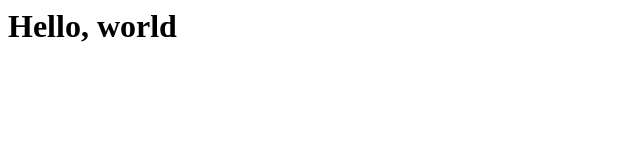
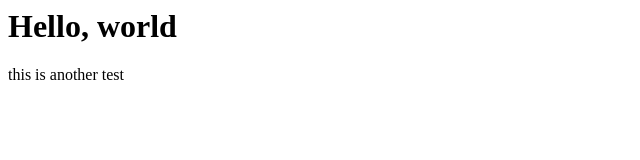
Before and after one commit to garthspence/webdevfun, a plain HTML site: page index.html in a window 1280 px wide. Shown: the whole page, without its empty margins (0-640 px from the left). Drawn offline with Linux system fonts and the light colour scheme.

Commit message:
new paragrah
second change

```diff
--- a/index.html
+++ b/index.html
@@ -1 +1,3 @@
 <h1>Hello, world</h1>
+
+<p> this is another test</p>
```
